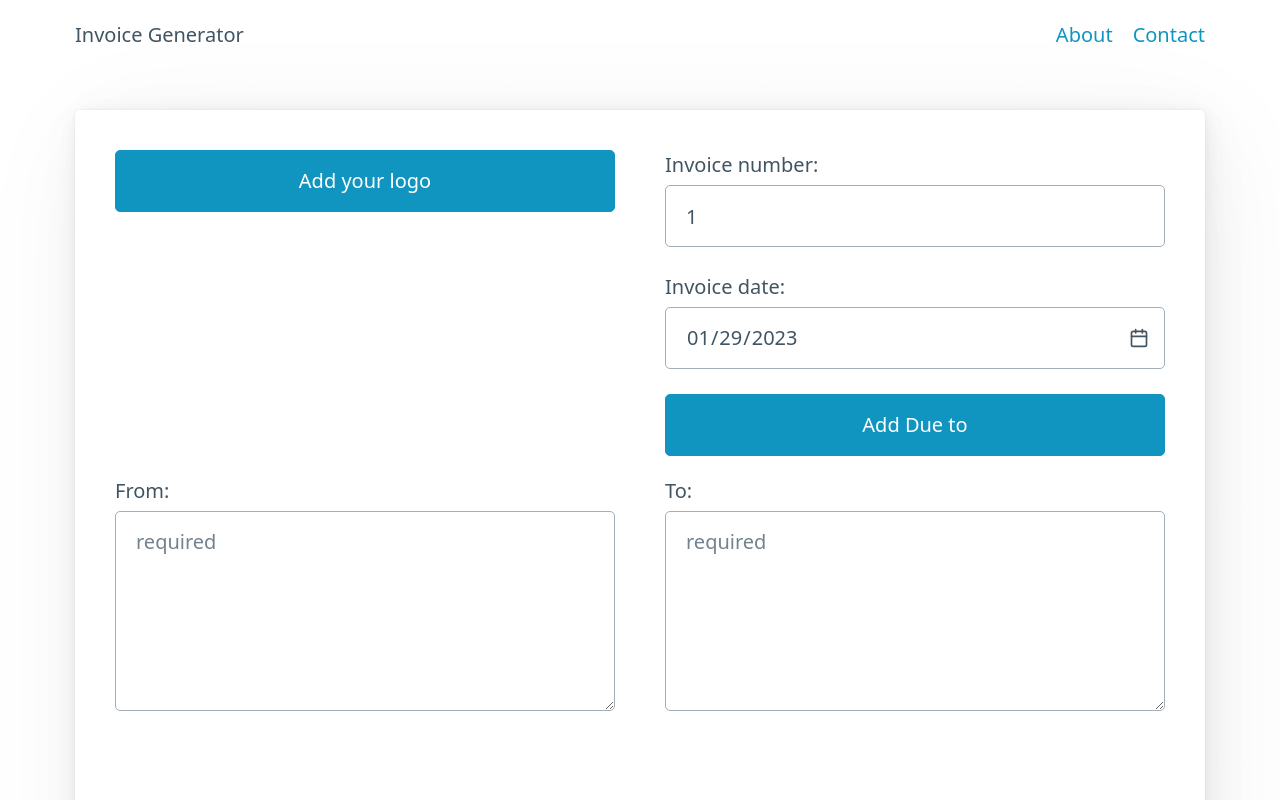
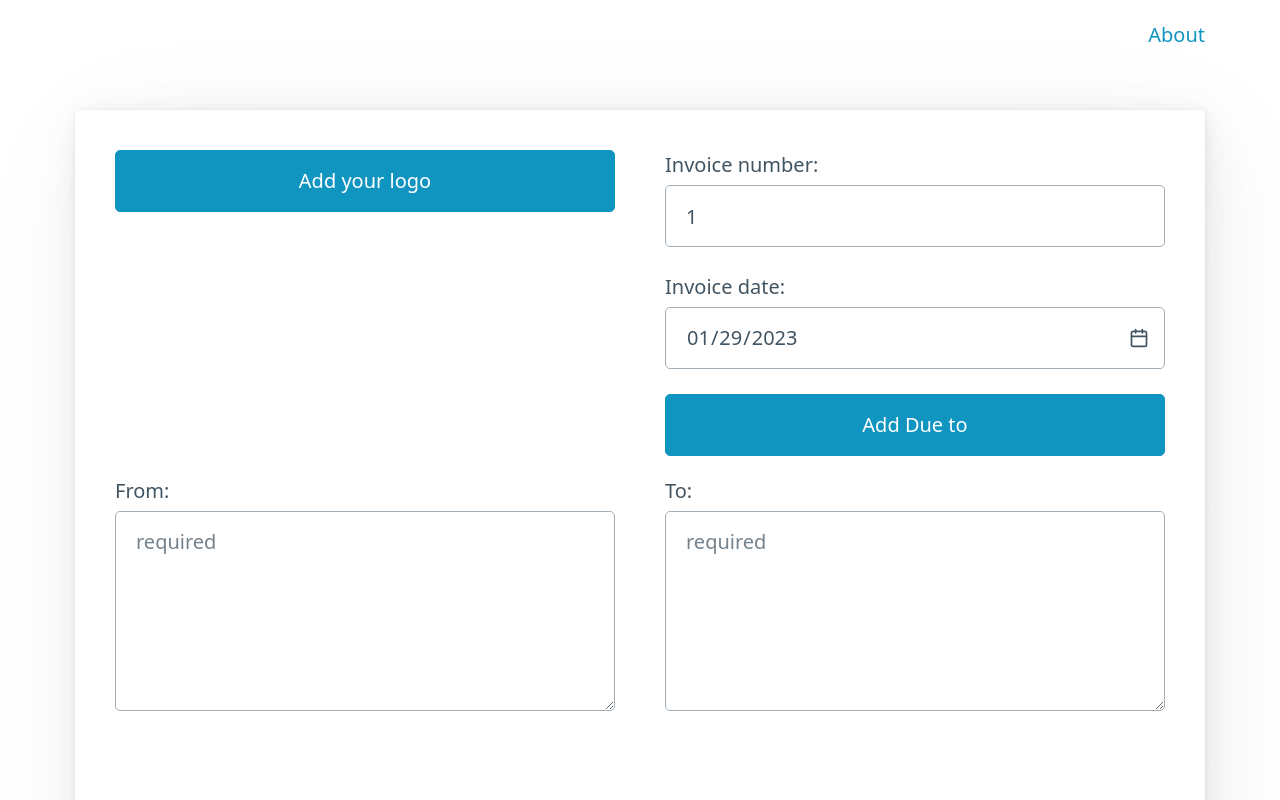
Before and after one commit to vshulya/invoice_app, a React (Create React App) app: page / in a window 1280 px wide. Shown: the top 800 px of the page. Built offline with nearby package versions, Linux system fonts and the light colour scheme; what @react-pdf/renderer would draw is missing.

Commit message:
feat about route

```diff
--- /dev/null
+++ b/src/components/About/About.tsx
@@ -0,0 +1,15 @@
+import React from "react";
+import Header from "../Header/Header";
+
+function About() {
+
+    return (
+        <main className='container'>
+            <Header />
+            <p>Simple and straightforward free invoice generator.</p>
+            <p>No need to log in.</p>
+        </main>
+    )
+}
+
+export default About;
--- a/src/components/App/App.tsx
+++ b/src/components/App/App.tsx
@@ -1,13 +1,17 @@
 import React from 'react';
+import { BrowserRouter as Router, Route, Routes } from "react-router-dom";
 import Header from "../Header/Header";
 import Main from "../Main/Main";
+import About from "../About/About";
 
 function App() {
   return (
-    <div className="App">
-      <Header></Header>
-      <Main></Main>
-    </div>
+    <Router>
+      <Routes>
+        <Route path="/" element={<Main />} />
+        <Route path="/about" element={<About />} />
+      </Routes>
+    </Router>
   );
 }
 
--- a/src/components/Header/Header.tsx
+++ b/src/components/Header/Header.tsx
@@ -1,4 +1,5 @@
 import React from "react";
+import { Link } from "react-router-dom";
 
 function Header() {
 
@@ -6,11 +7,12 @@ function Header() {
 		<header className="container">
 			<nav>
 				<ul>
-					<li><p className="logo">Invoice Generator</p></li>
+					<li><Link to="/" className="link"><p className="logo">Invoice Generator</p></Link></li>
 				</ul>
 				<ul className="header__menu">
-					<li><a href="#" className="link">About</a></li>
-					<li><a href="#" className="link">Contact</a></li>
+					<li><Link to="/about" className="link">
+						About
+					</Link></li>
 				</ul>
 			</nav>
 		</header>
--- a/src/components/Main/Main.tsx
+++ b/src/components/Main/Main.tsx
@@ -1,10 +1,12 @@
 import React from "react";
-import InvoiceForm from '../InvoiceForm/InvoiceForm'
+import InvoiceForm from '../InvoiceForm/InvoiceForm';
+import Header from "../Header/Header";
 
 function Main() {
 
 	return (
 		<main className="container">
+			<Header/>
             <InvoiceForm/>
 		</main>
 	)
--- a/src/components/PDFFile/PDFFile.tsx
+++ b/src/components/PDFFile/PDFFile.tsx
@@ -198,9 +198,9 @@ function PDFFile(props: {
             {props.invoiceItems.map((item, index) => (
               <View key={index} style={styles.tableRow}>
                 <Text style={{ ...styles.tableCellName, flex: 2 }}>{item.name}</Text>
-                <Text style={styles.tableCell}><Text style={styles.data}>{props.currency}{item.quantity}</Text></Text>
+                <Text style={styles.tableCell}><Text style={styles.data}>{item.quantity}</Text></Text>
                 <Text style={styles.tableCell}><Text style={styles.data}>{props.currency}{item.price}</Text></Text>
-                <Text style={styles.tableCell}><Text style={styles.data}>{(parseFloat(item.price) * parseFloat(item.quantity)).toFixed(2)}</Text></Text>
+                <Text style={styles.tableCell}><Text style={styles.data}>{props.currency}{(parseFloat(item.price) * parseFloat(item.quantity)).toFixed(2)}</Text></Text>
               </View>
             ))}
 
--- a/src/index.css
+++ b/src/index.css
@@ -1,6 +1,7 @@
 .logo {
 	margin: 0;
 	padding: 0;
+	color: white;
 }
 
 .invoice__info {
```
